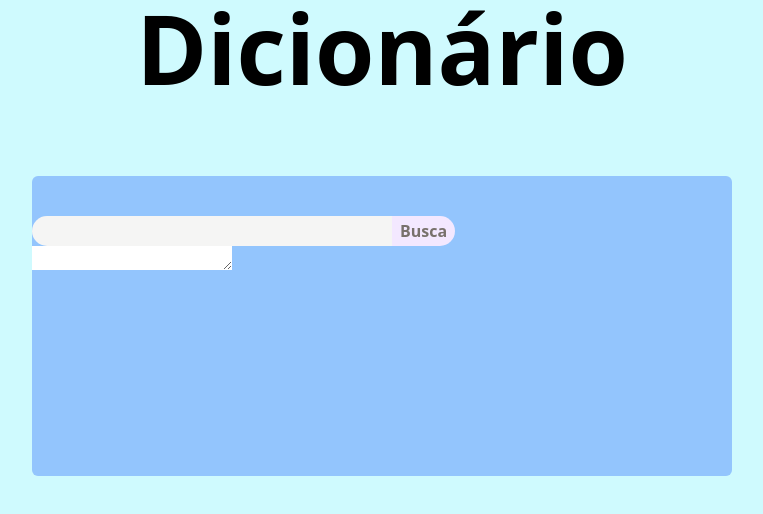
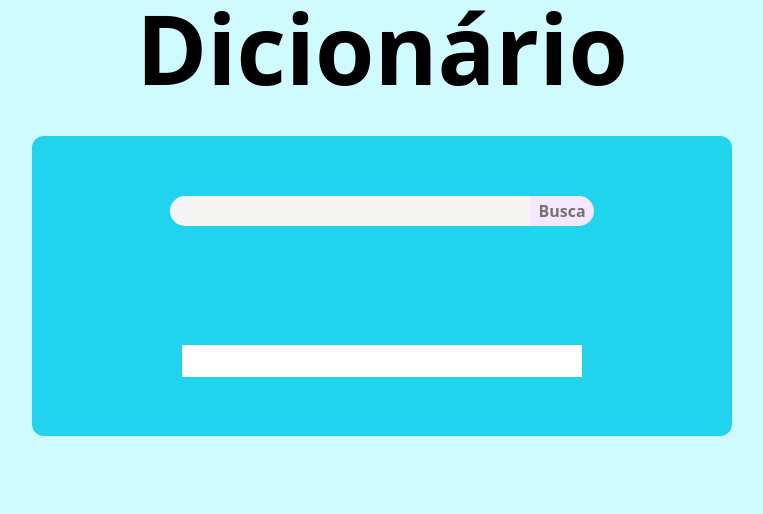
Before and after one commit to edgarrps/dic-ptbr, a React (Vite) app: page / in a window 1280 px wide. Shown: the top 514 px of the page, without its empty margins (258-1021 px from the left). Built offline with nearby package versions, Linux system fonts and the light colour scheme.

Commit message:
ajustment for center the items

```diff
--- a/src/Components/SearchCard.tsx
+++ b/src/Components/SearchCard.tsx
@@ -2,7 +2,7 @@ import SearchInput from "./SearchInput"
 
 const SearchCard = () => {
     return (
-        <div className='flex mx-auto mt-20 bg-blue-300 w-[700px] h-[300px] rounded-md'>
+        <div className='grid place-items-center p-10'>
             <SearchInput />
         </div>
     )
--- a/src/Components/SearchInput.tsx
+++ b/src/Components/SearchInput.tsx
@@ -2,15 +2,12 @@ import ReactTextareaAutosize from "react-textarea-autosize"
 
 const SearchInput = () => {
     return (
-        <div>
-            <div className='flex mt-10 mx-auto'>
+        <div className='grid rounded-xl bg-cyan-400 w-[700px] h-[300px] place-items-center'>
+            <div>
                 <input className='bg-stone-100 rounded-l-full w-[360px] h-[30px]' type='text' />
                 <button className='bg-purple-100 rounded-r-full pl-2 pr-2 w-auto h-[30px] font-bold text-stone-500'>Busca</button>
             </div>
-
-            <div className='flex mx-auto items-center content-center'>
-                <ReactTextareaAutosize />
-            </div>
+            <ReactTextareaAutosize className='w-[400px] pl-2 pr-2 pt-1 pb-1 focus:outline-none resize-none' />
         </div>
     )
 }
```
